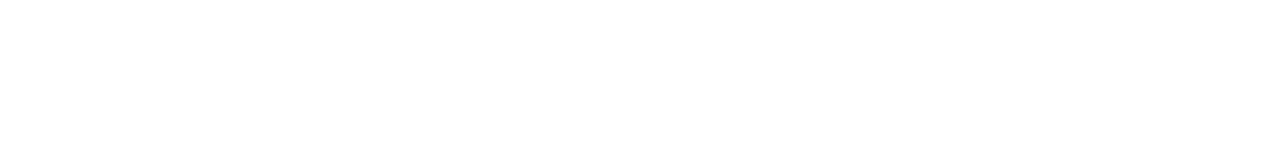
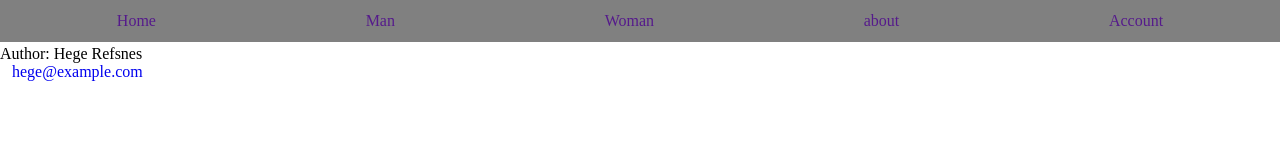
Before and after one commit to arunrajbhar123/skinstore-clone, a plain HTML site: page index.html in a window 1280 px wide. Drawn offline with Linux system fonts and the light colour scheme.

Commit message:
complete some footer and nav

```diff
--- a/index.html
+++ b/index.html
@@ -6,9 +6,70 @@
     <meta http-equiv="X-UA-Compatible" content="IE=edge">
     <meta name="viewport" content="width=device-width, initial-scale=1.0">
     <title>skinstore</title>
+    <style>
+        * {
+            margin: 0;
+            padding: 0;
+            box-sizing: border-box;
+        }
+
+        nav {
+            position: fixed;
+            width: 100%;
+        }
+
+        nav ul {
+            display: flex;
+            justify-content: space-around;
+            background: grey;
+            padding: 12px;
+        }
+
+        li {
+            list-style-type: none;
+        }
+
+        a {
+            text-decoration: none;
+            padding: 12px;
+        }
+
+        a:hover {
+            background-color: red;
+        }
+
+        section {
+            padding-top: 45px;
+        }
+    </style>
 </head>
 
 <body>
+    <nav>
+        <ul>
+            <li>
+                <a href="">Home</a>
+            </li>
+            <li>
+                <a href="">Man</a>
+            </li>
+            <li>
+                <a href="">Woman</a>
+            </li>
+            <li>
+                <a href="">about</a>
+            </li>
+            <li>
+                <a href="">Account</a>
+            </li>
+        </ul>
+    </nav>
+    <section></section>
+
+    <footer>
+        <p>Author: Hege Refsnes<br>
+            <a href="mailto:hege@example.com">hege@example.com</a></p>
+    </footer>
 
 </body>
 
```
